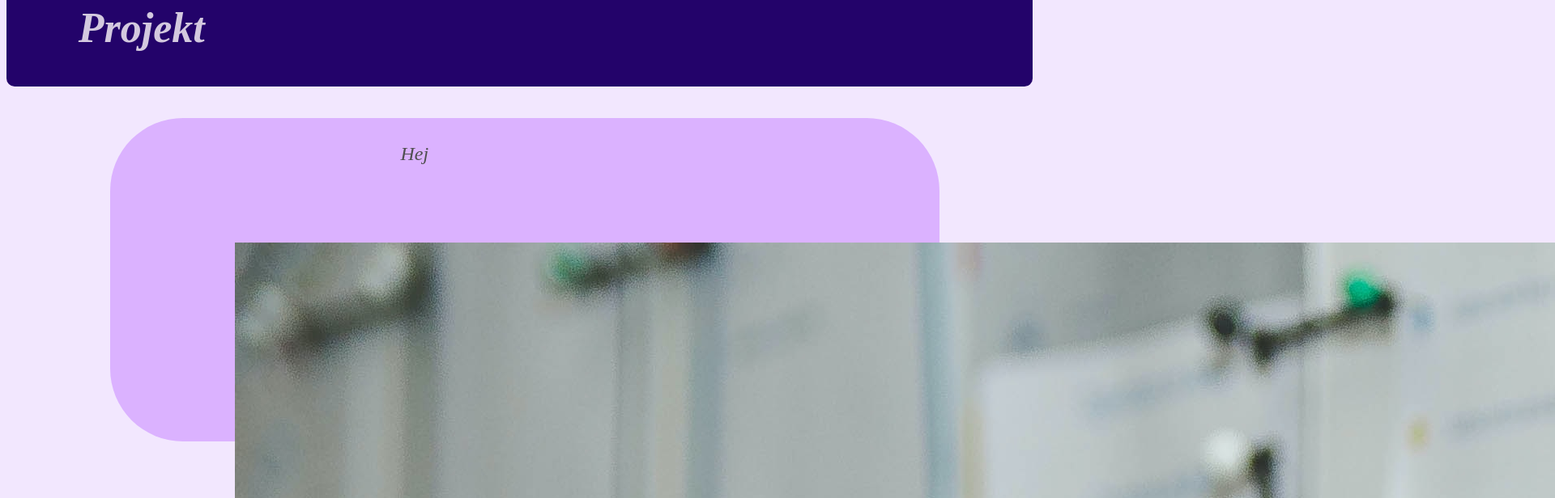
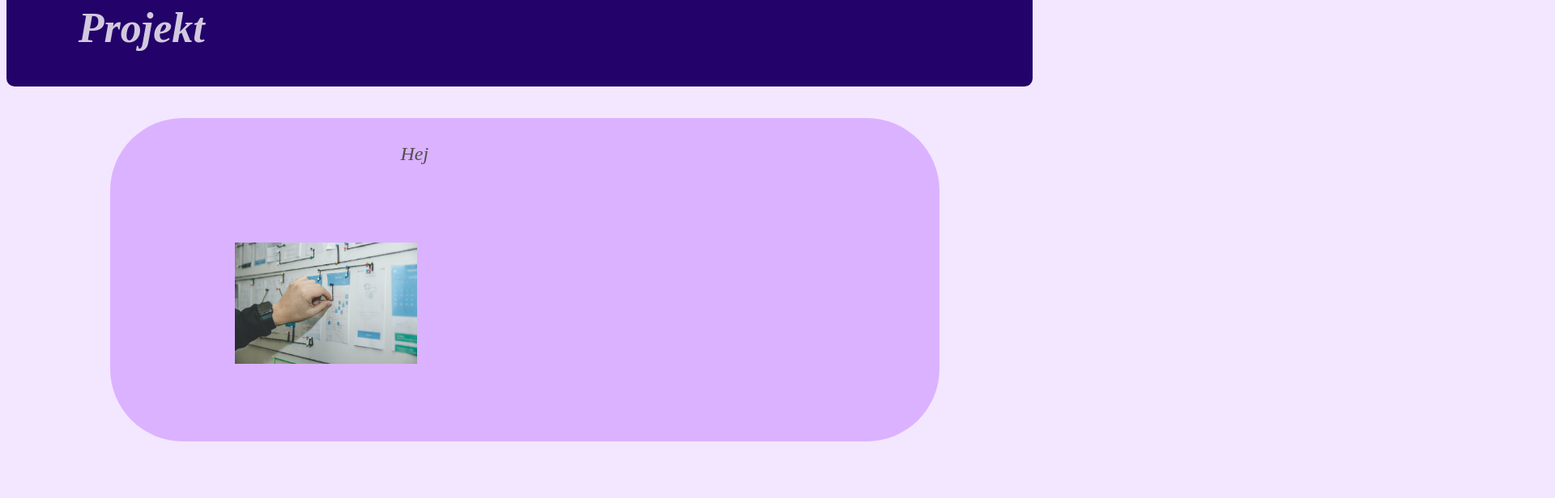
Before and after one commit to JultomtenMedA/Portfolio, a plain HTML site: page index.html in a window 1280 px wide. Shown: the part 1946-2562 px from the top of the page at 81% size, 1920 px wide, since content can reach past the window. After the commit the page ends 2528 px from the top, so only its background shows below. Drawn offline with Linux system fonts and the light colour scheme.

Commit message:
Update styles.css

```diff
--- a/styles.css
+++ b/styles.css
@@ -214,6 +214,7 @@ body{
     position: absolute;
     margin-top:15%;
     margin-left:15%;
+    width: 22%;
 }
 .ProjektTextRuta{
     position: absolute;
@@ -242,8 +243,6 @@ body{
 
 
 
-
-
 .Tomma_intet{
     position: absolute;
     width: 1%;
```
